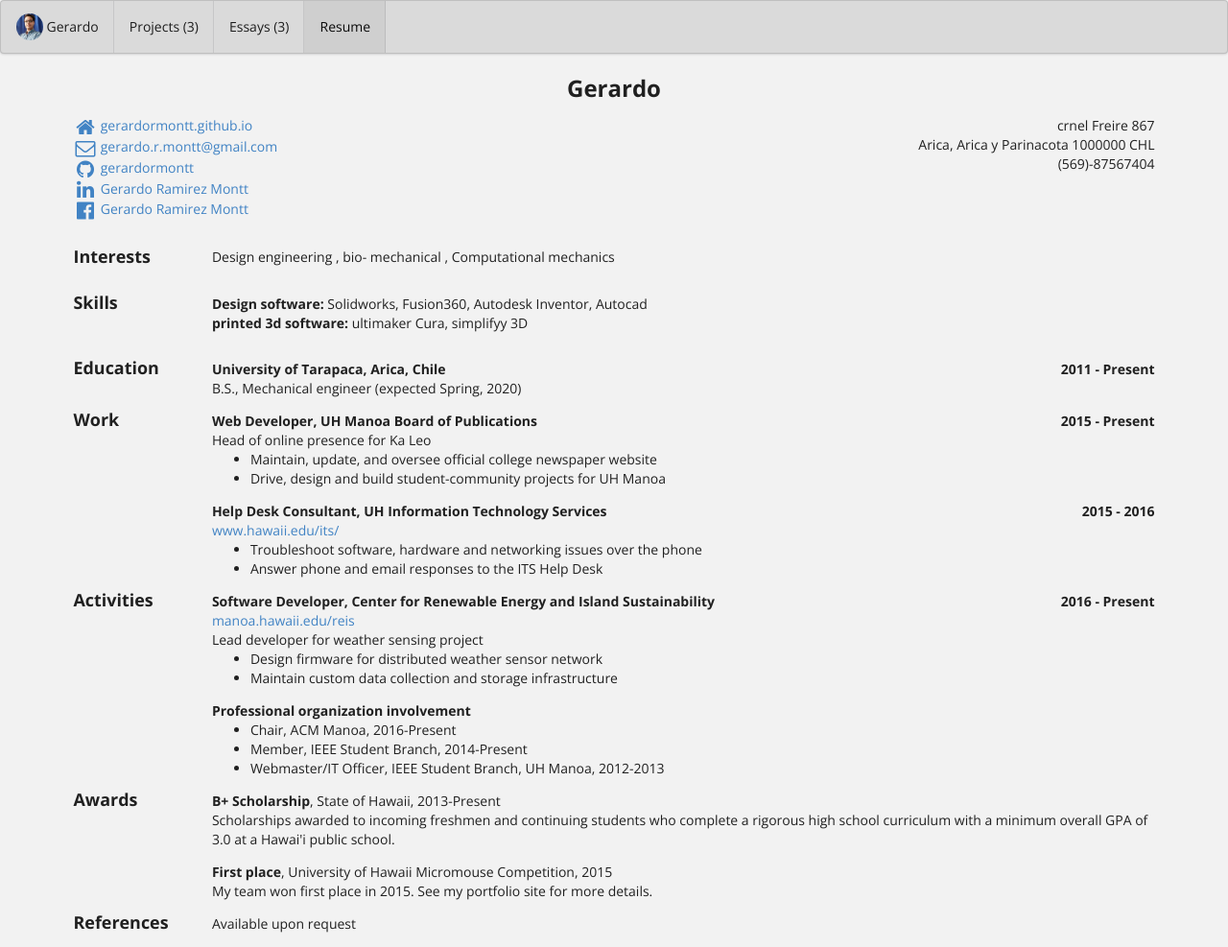
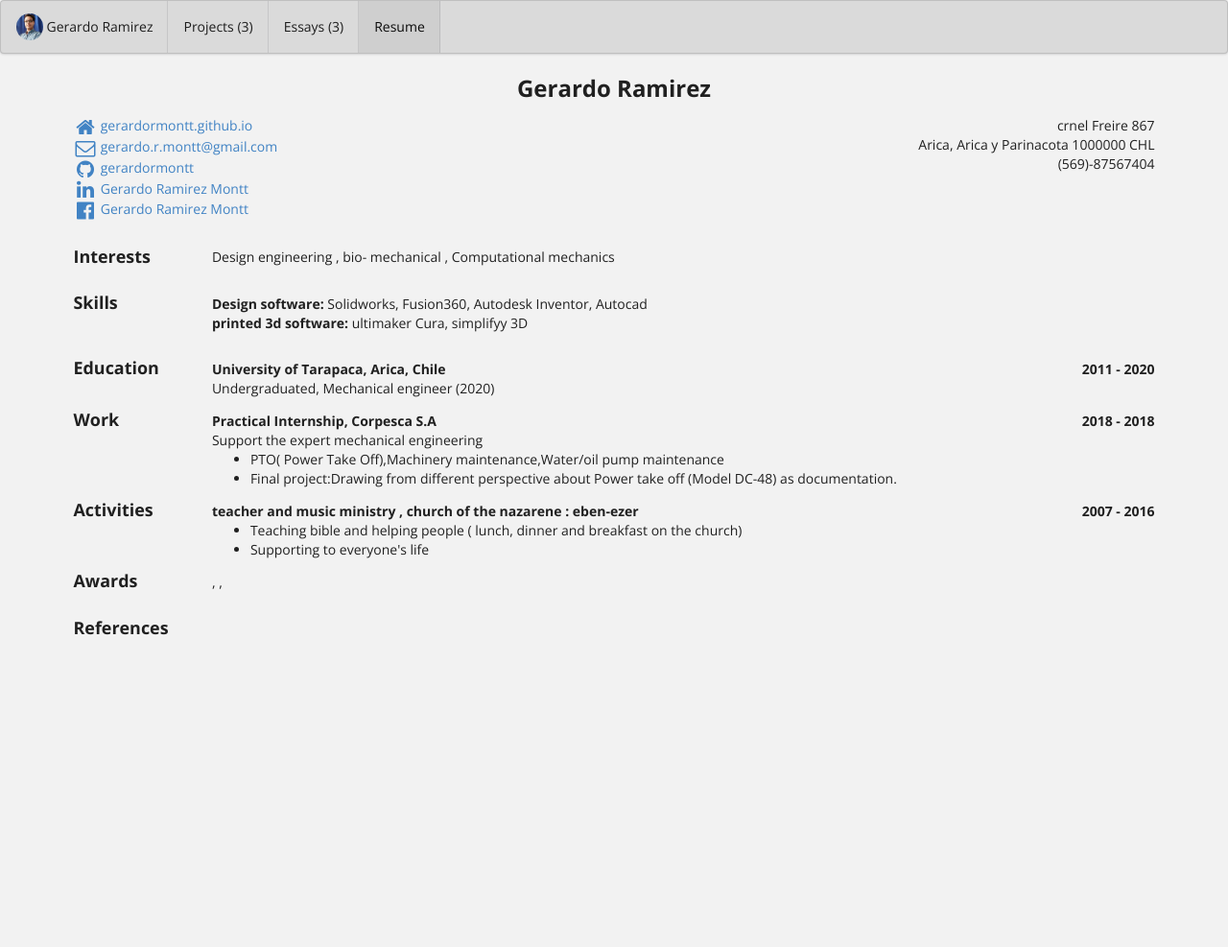
Before and after one commit to gerardormontt/gerardormontt.github.io, a Jekyll site: the page built from bio/index.html, in a window 1280 px wide. Shown: the whole page at 96% size. Built offline with Jekyll 4.4.1, drawn with Linux system fonts in a browser that asks for light colours; after the commit the page ends 900 px from its top, so only the background shows below that.

Commit message:
inclusion data completa

```diff
--- a/_data/bio.json
+++ b/_data/bio.json
@@ -1,6 +1,6 @@
 {
   "basics": {
-    "name": "Gerardo ",
+    "name": "Gerardo Ramirez ",
     "label": "Mechanical Engineering",
     "picture": "https://gerardormontt.github.io/images/gera.JPG",
     "email": "gerardo.r.montt@gmail.com",
@@ -73,10 +73,10 @@
   "education": [
     {
       "institution": "University of Tarapaca, Arica, Chile",
-      "area": "Mechanical engineer (expected Spring, 2020)",
-      "studyType": "B.S.",
+      "area": "Mechanical engineer  (2020)",
+      "studyType": "Undergraduated",
       "startDate": "2011-03-14",
-      "endDate": "Present",
+      "endDate": "2020-08-21",
       "gpa": "",
       "courses": [
       ]
@@ -84,74 +84,44 @@
   ],
   "work": [
     {
-      "company": "UH Manoa Board of Publications",
-      "position": "Web Developer",
+      "company": "Corpesca S.A ",
+      "position": "Practical Internship",
       "website": "",
-      "startDate": "2015-08-01",
-      "endDate": "Present",
-      "summary": "Head of online presence for Ka Leo",
+      "startDate": "2018-02-15",
+      "endDate": "2018-04-08",
+      "summary": "Support the expert mechanical engineering",
       "highlights": [
-        "Maintain, update, and oversee official college newspaper website",
-        "Drive, design and build student-community projects for UH Manoa"
-      ]
-    },
-    {
-      "company": "UH Information Technology Services",
-      "position": "Help Desk Consultant",
-      "website": "http://www.hawaii.edu/its/",
-      "startDate": "2015-01-01",
-      "endDate": "2016-03-15",
-      "summary": "",
-      "highlights": [
-        "Troubleshoot software, hardware and networking issues over the phone",
-        "Answer phone and email responses to the ITS Help Desk"
+        "PTO( Power Take Off),Machinery maintenance,Water/oil pump maintenance",
+        "Final project:Drawing from different perspective about Power take off (Model DC-48) as documentation."
       ]
     }
   ],
   "volunteer": [
     {
-      "organization": "Center for Renewable Energy and Island Sustainability",
-      "website": "http://manoa.hawaii.edu/reis",
-      "position": "Software Developer",
-      "startDate": "2016-01-01",
-      "endDate": "Present",
-      "summary": "Lead developer for weather sensing project",
+      "organization": "church of the nazarene : eben-ezer",
+      "website": "",
+      "position": "teacher and music ministry  ",
+      "startDate": "2007-03-02",
+      "endDate": "2016-08-25",
+      "summary": "  ",
       "highlights": [
-        "Design firmware for distributed weather sensor network",
-        "Maintain custom data collection and storage infrastructure"
-      ]
-    },
-    {
-      "organization": "",
-      "website": "",
-      "position": "Professional organization involvement",
-      "startDate": "",
-      "endDate": "",
-      "summary": "",
-      "highlights": [
-        "Chair, ACM Manoa, 2016-Present",
-        "Member, IEEE Student Branch, 2014-Present",
-        "Webmaster/IT Officer, IEEE Student Branch, UH Manoa, 2012-2013"
+        "Teaching bible and helping people ( lunch, dinner and breakfast on the church) ",
+        "Supporting to everyone's life"
       ]
     }
   ],
   "awards": [
     {
-      "title": "B+ Scholarship",
-      "date": "2013-Present",
-      "awarder": "State of Hawaii",
-      "summary": "Scholarships awarded to incoming freshmen and continuing students who complete a rigorous high school curriculum with a minimum overall GPA of 3.0 at a Hawai'i public school."
-    },
-    {
-      "title": "First place",
-      "date": "2015",
-      "awarder": "University of Hawaii Micromouse Competition",
-      "summary": "My team won first place in 2015.  See my portfolio site for more details."
+      "title": "",
+      "date": "",
+      "awarder": "",
+      "summary": ""
     }
+
   ],
   "references": [
     {
-      "name": "Available upon request",
+      "name": "",
       "reference": ""
     }
   ]
```
